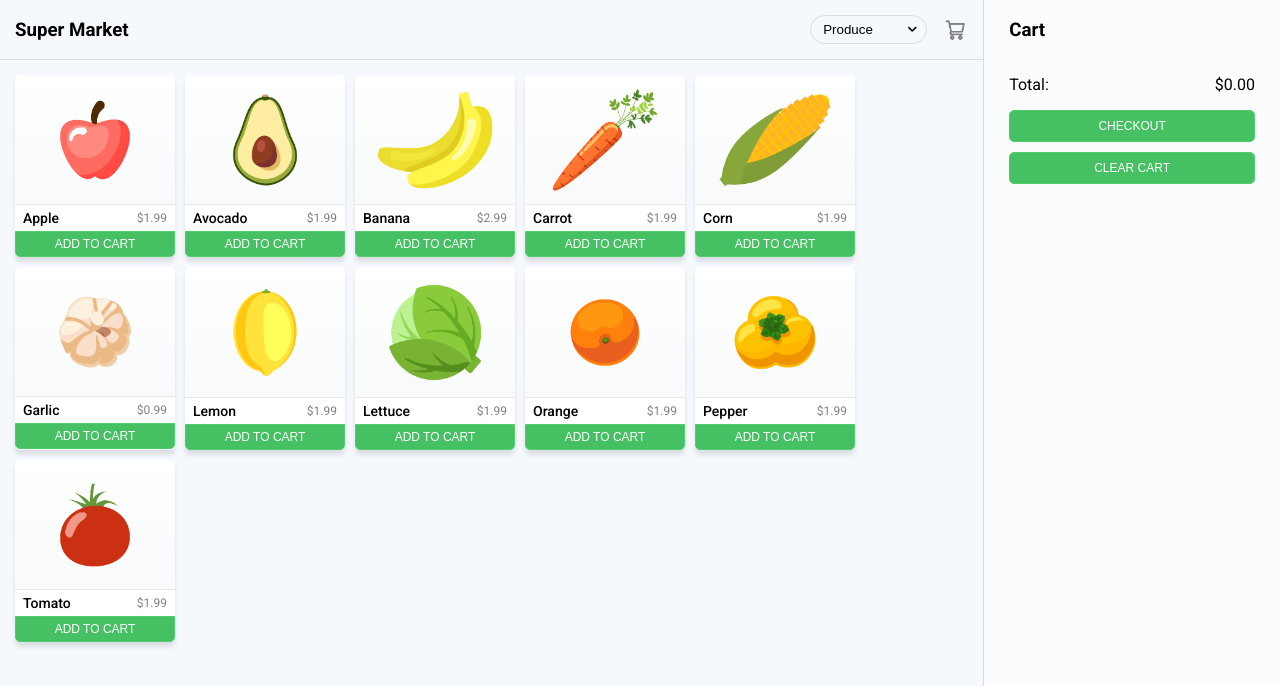
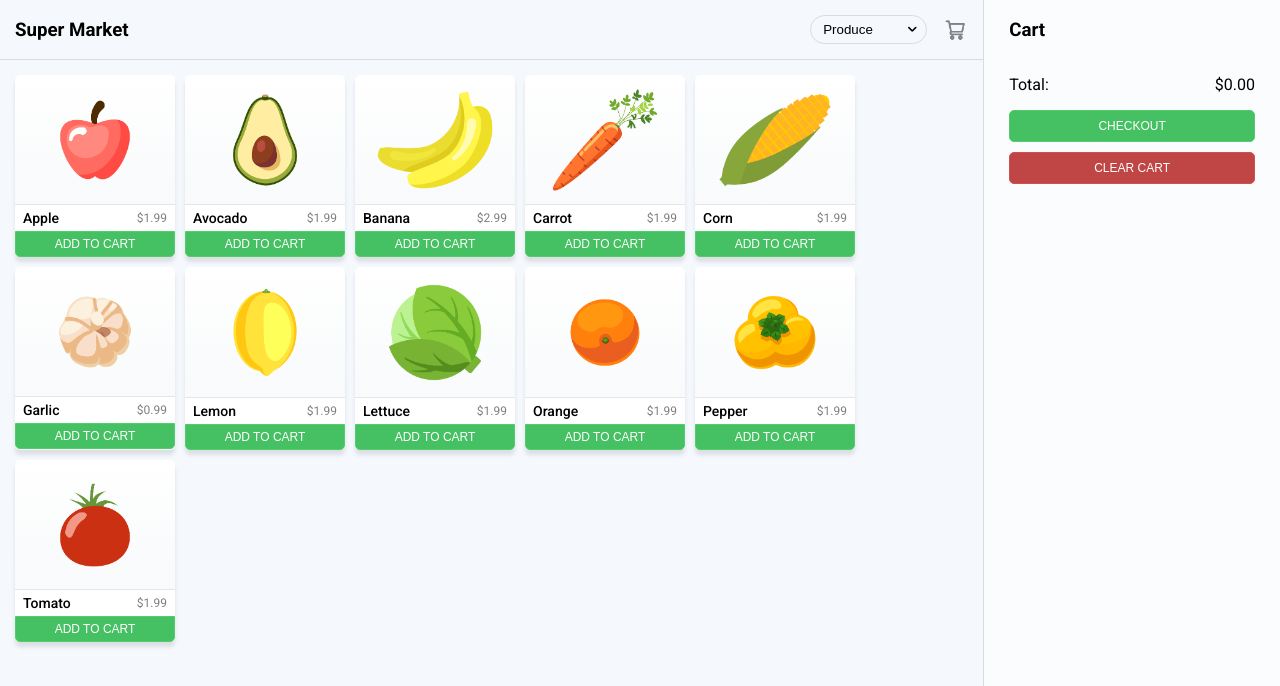
Before and after one commit to whlong1/reactville, a React (Create React App) app: page / in a window 1280 px wide. Shown: the top 686 px of the page. Built offline with nearby package versions, Linux system fonts and the light colour scheme.

Commit message:
updated image assets, adjust clear cart button

```diff
--- a/src/App.css
+++ b/src/App.css
@@ -1,7 +1,8 @@
 html, body {
+  margin: 0;
   box-sizing: border-box;
   font-family: 'Roboto', sans-serif;
-  margin: 0;
+  overflow-x: hidden;
 }
 
 .App {
--- a/src/SuperMarket/styles/style.css
+++ b/src/SuperMarket/styles/style.css
@@ -163,7 +163,6 @@
   font-weight: 400;
 }
 
-
 .cart > button {
   padding: 8px;
   color: white;
@@ -174,3 +173,8 @@
   background: #45C062;
   border: 1px solid #50ce6d;
 }
+
+.cart > button + button {
+  background: #c04545;
+  border: 1px solid #ce5050;
+}
```
Also changed, not shown: src/SuperMarket/assets/cart-icon.png (deleted), src/SuperMarket/assets/cart.png (deleted).
